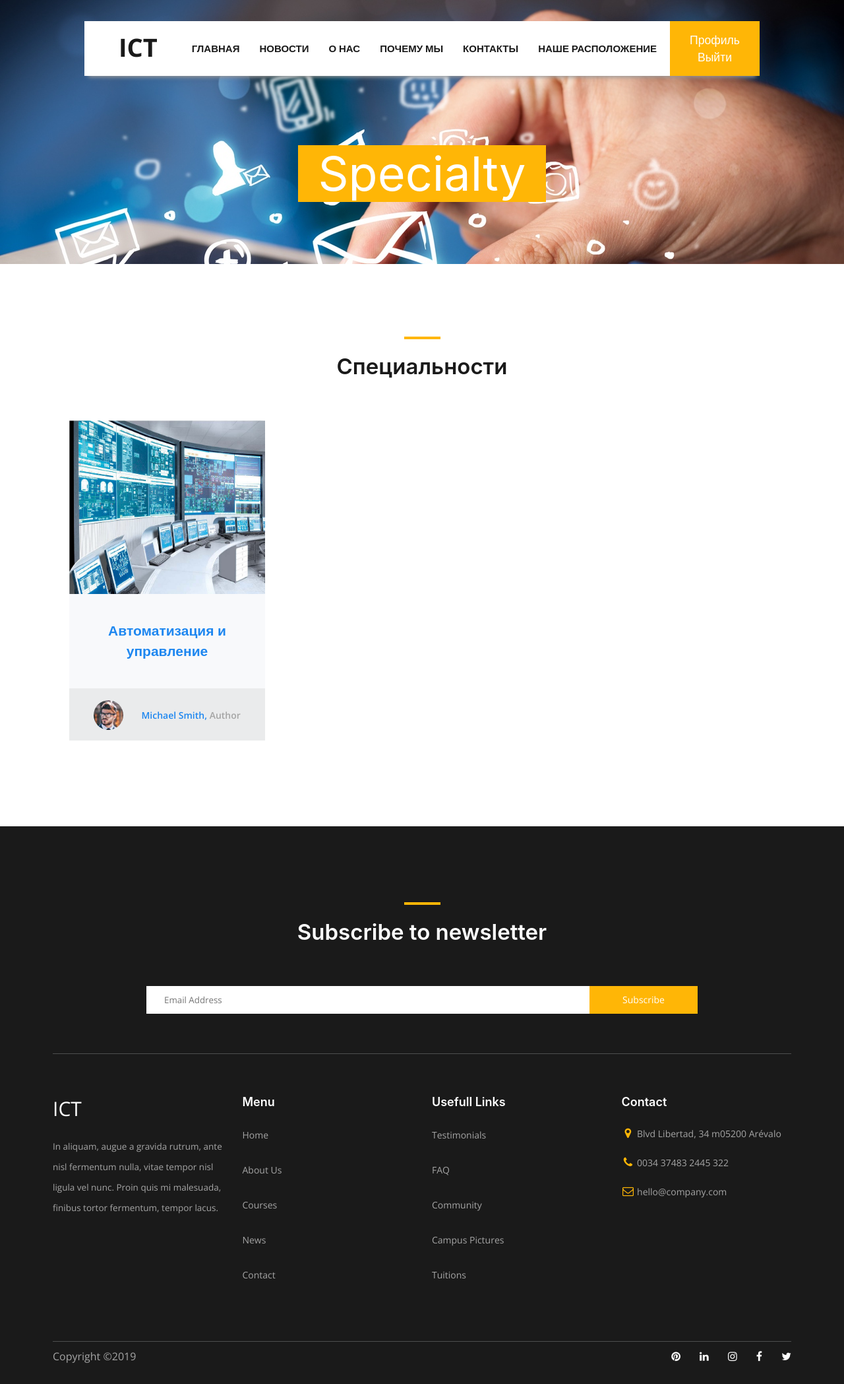
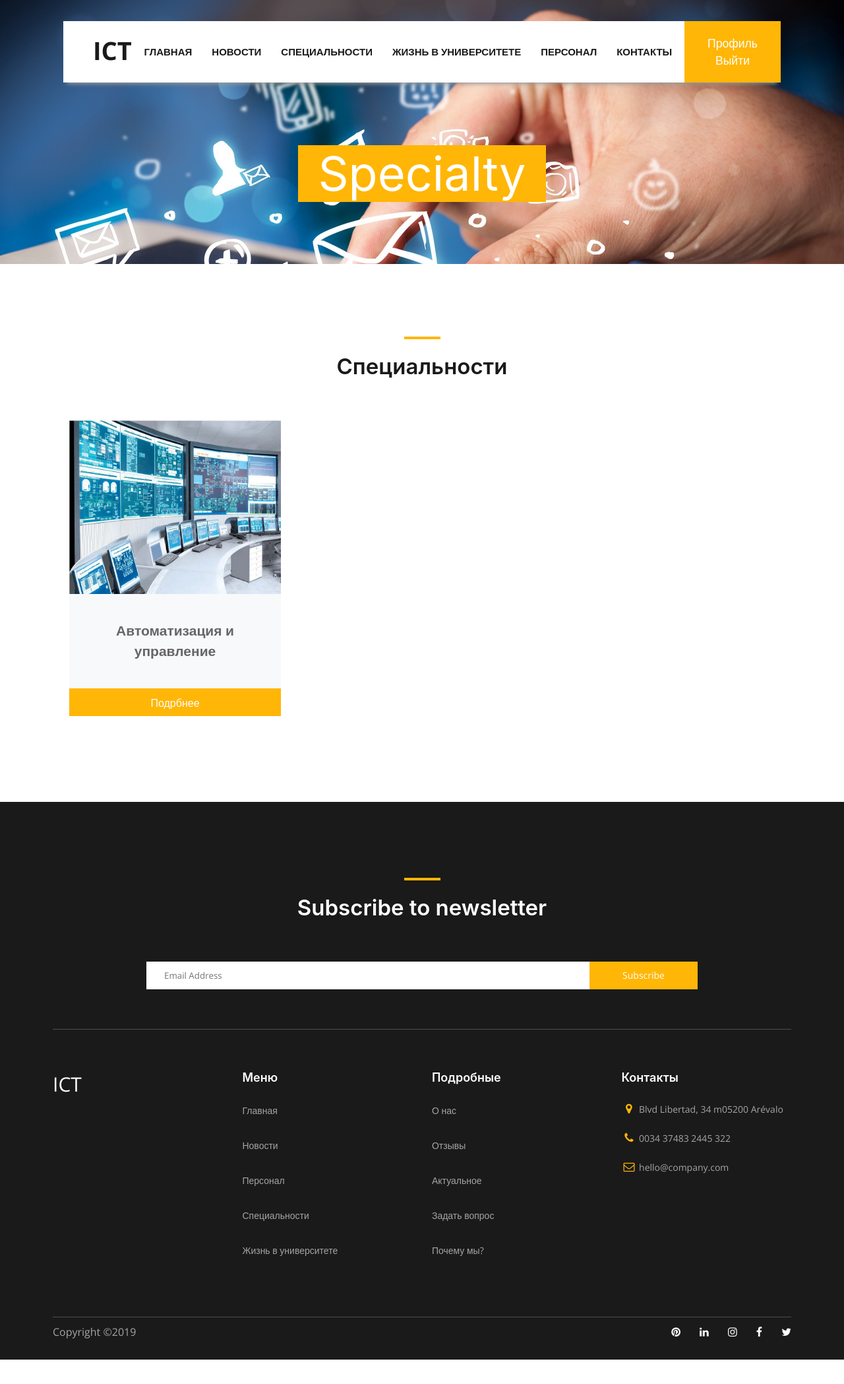
Before and after one commit to lonelypip/ICT, a Django app: page /specialty/ in a window 1280 px wide. Shown: the whole page at 66% size. After the commit the page ends 2060 px from the top, so only its background shows below. Run offline with Django 3.2, Linux system fonts and the light colour scheme; a user stored in the database is signed in; data comes from the database, SQL or seed files in the repository; both versions use the stored data as it was after the commit.

Commit message:
some fixes

```diff
--- a/ICTapp/static/css/main.css
+++ b/ICTapp/static/css/main.css
@@ -5,6 +5,11 @@
            box-sizing: border-box;
    font-family: 'Open Sans', sans-serif;
    text-shadow: rgba(0,0,0,.01) 0 0 1px;
+}
+
+#map {
+   width: 100%;
+   height: 180px;
 }
 
 /* ------------------------------ Partials ------------------------------ */
@@ -144,8 +149,8 @@
    position: fixed;
    z-index: 999;
    top: 4%;
-   left: 10%;
-   width: 80%;
+   width: 85%;
+   left: 7.5%;
    background-color: #fff;
    color: #1a1a1a;
    -webkit-box-shadow: 0 8px 6px -6px #999;
@@ -154,11 +159,10 @@
 }
 
 .logo {
-   margin: 0 auto;
+   margin-left: 45px;
    font-family: 'Courgette';
    font-weight: 700;
    line-height: 45px;
-   width: 15%;
    text-align: center;
    font-size: 30px;
 }
@@ -192,13 +196,12 @@
 
 .auth-box {
    background-color: rgb(255,182,6);
-   margin-left: 20px;
    font-size: 1.1em;
    text-align: center;
 }
 
 .auth-box-true {
-   padding: 15px 30px;
+   padding: 20px 35px;
 }
 
 .auth-box-false {
@@ -277,11 +280,6 @@
    padding: 40px 10px;
 }
 
-.talents-box__author {
-   background: #EAEBEC;
-   padding: 10px 10px 8px;
-}
-
 .talents-box__avatar {
    font-size: 0;
    border-radius: 50%;
@@ -293,9 +291,17 @@
    width: 100%;
 }
 
-.talents-box__name {
-   font-weight: 600;
-   font-size: 14px;
+.talents-box__link {
+   background: #ffb606;
+   color: #fff;
+   display: block;
+   text-align: center;
+   padding: 10px 10px 8px;
+}
+
+.talents-box__link:hover {
+   background: #d89902;
+   color: #fff;
 }
 
 .talents-box__name span {
@@ -668,7 +674,7 @@
 .contacts-info i {
    font-size: 17px;
    display: inline-block;
-   width: 20px;
+   width: 23px;
    text-align: center;
    color: #ffb606;
 }
@@ -807,7 +813,8 @@
 }
 
 .news-box__desc {
-   font-size: 13px;
+   color: inherit;
+   font-size: 14px;
 }
 
 .news-box__more {
--- a/ICTapp/templates/ICTapp/Specialty.html
+++ b/ICTapp/templates/ICTapp/Specialty.html
@@ -15,7 +15,6 @@
 
                <div class="talents-box flex j-sb flex-wrap">
                   {% for speciality in specialty %}
-                     <a href="{{ speciality.get_absolute_url }}">
                      <div class="talents-box__item">
                         <div class="talents-box__img">
                            <img src="{{ speciality.img.url }}" alt="talent">
@@ -25,15 +24,8 @@
                            <div class="text-title talents-box__title">{{ speciality.name }}</div>
                         </div>
 
-                           <div class="talents-box__author flex flex-align-center j-se">
-                              <div class="talents-box__avatar">
-                                 <img src="/media/img/author.jpg" alt="">
+                        <a class="talents-box__link text-decor-none transition" href="{{ speciality.get_absolute_url }}">Подрбнее</a>
                      </div>
-
-                              <p class="talents-box__name">Michael Smith, <span>Author</span></p>
-                           </div>
-                        </div>
-                     </a>
                   {% endfor %}
                </div>
             </div>
--- a/ICTapp/templates/ICTapp/index.html
+++ b/ICTapp/templates/ICTapp/index.html
@@ -334,8 +334,7 @@
       </div>
    </section>
 
-
-   <section id="teachers-detail" class="teachers-detail section">
+   <section id="teachers-detail" class="teachers-detail">
       <div class="teachers-detail-ava-box">
          <div class="teachers-detail-ava__img">
             <img src="/media/img/teacher_1.jpg" alt="ИКТ-учителя">
--- a/ICTapp/templates/base.html
+++ b/ICTapp/templates/base.html
@@ -27,17 +27,16 @@
             <a href="{% url 'news_url' %}" class="menu_link transition text-decor-none">Новости</a>
          </li>
          <li class="menu_item">
-            <a href="#register" class="menu_link transition text-decor-none" uk-scroll>О нас</a>
+            <a href="{% url 'specialty_url' %}" class="menu_link transition text-decor-none">Специальности</a>
          </li>
          <li class="menu_item">
-            <a href="#services" class="menu_link transition text-decor-none" uk-scroll>Почему мы</a>
+            <a href="{% url 'informations_url' %}" class="menu_link transition text-decor-none">Жизнь в университете</a>
+         </li>
+         <li class="menu_item">
+            <a href="{% url 'staff_url' %}" class="menu_link transition text-decor-none">Персонал</a>
          </li>
          <li class="menu_item">
             <a href="#footer" class="menu_link transition text-decor-none" uk-scroll>Контакты</a>
-
-         </li>
-         <li class="menu_item">
-            <a href="#" class="menu_link transition text-decor-none">Наше расположение</a>
          </li>
       </ul>
       <div class="auth-box">
@@ -68,67 +67,58 @@
          <div class="footer-box flex j-sb">
             <div class="footer-box__item">
                <div class="footer-logo">ICT</div>
+            </div>
 
-               <p class="text-desc">
-                  In aliquam, augue a gravida rutrum,
-                  ante nisl fermentum nulla, vitae
-                  tempor nisl ligula vel nunc. Proin
-                  quis mi malesuada, finibus tortor
-                  fermentum, tempor lacus.
+            <div class="footer-box__item">
+               <h3 class="footer-title">Меню</h3>
+
+               <p>
+                  <a class="text-decor-none" href="#">Главная</a>
+               </p>
+
+               <p>
+                  <a class="text-decor-none" href="#">Новости</a>
+               </p>
+
+               <p>
+                  <a class="text-decor-none" href="#">Персонал</a>
+               </p>
+
+               <p>
+                  <a class="text-decor-none" href="#">Специальности</a>
+               </p>
+
+               <p>
+                  <a class="text-decor-none" href="#">Жизнь в университете</a>
                </p>
             </div>
 
             <div class="footer-box__item">
-               <h3 class="footer-title">Menu</h3>
+               <h3 class="footer-title">Подробные</h3>
 
                <p>
-                  <a class="text-decor-none" href="#">Home</a>
+                  <a class="text-decor-none" href="#">О нас</a>
                </p>
 
                <p>
-                  <a class="text-decor-none" href="#">About Us</a>
-               </p>
-
-
-               <p>
-                  <a class="text-decor-none" href="#">Courses</a>
+                  <a class="text-decor-none" href="#">Отзывы</a>
                </p>
 
                <p>
-                  <a class="text-decor-none" href="#">News</a>
+                  <a class="text-decor-none" href="#">Актуальное</a>
                </p>
 
                <p>
-                  <a class="text-decor-none" href="#">Contact</a>
-               </p>
-
-            </div>
-
-            <div class="footer-box__item">
-               <h3 class="footer-title">Usefull Links</h3>
-               <p>
-                  <a class="text-decor-none" href="#">Testimonials</a>
+                  <a class="text-decor-none" href="#">Задать вопрос</a>
                </p>
 
                <p>
-                  <a class="text-decor-none" href="#">FAQ</a>
-               </p>
-
-               <p>
-                  <a class="text-decor-none" href="#">Community</a>
-               </p>
-
-               <p>
-                  <a class="text-decor-none" href="#">Campus Pictures</a>
-               </p>
-
-               <p>
-                  <a class="text-decor-none" href="#">Tuitions</a>
+                  <a class="text-decor-none" href="#">Почему мы?</a>
                </p>
             </div>
 
             <div class="footer-box__item">
-               <h3 class="footer-title">Contact</h3>
+               <h3 class="footer-title">Контакты</h3>
 
                <p class="contacts-info">
                   <i class="fa fa-map-marker" aria-hidden="true"></i> Blvd Libertad, 34 m05200 Arévalo
@@ -144,6 +134,7 @@
 
          <div class="footer-info flex j-sb">
             <p>Copyright ©2019</p>
+
             <div class="socials">
                <a class="text-decor-none" href="#">
                   <i class="fa fa-pinterest" aria-hidden="true"></i>
```
Also changed, not shown: db.sqlite3. Lines whose indentation alone changed are shown as unchanged.
